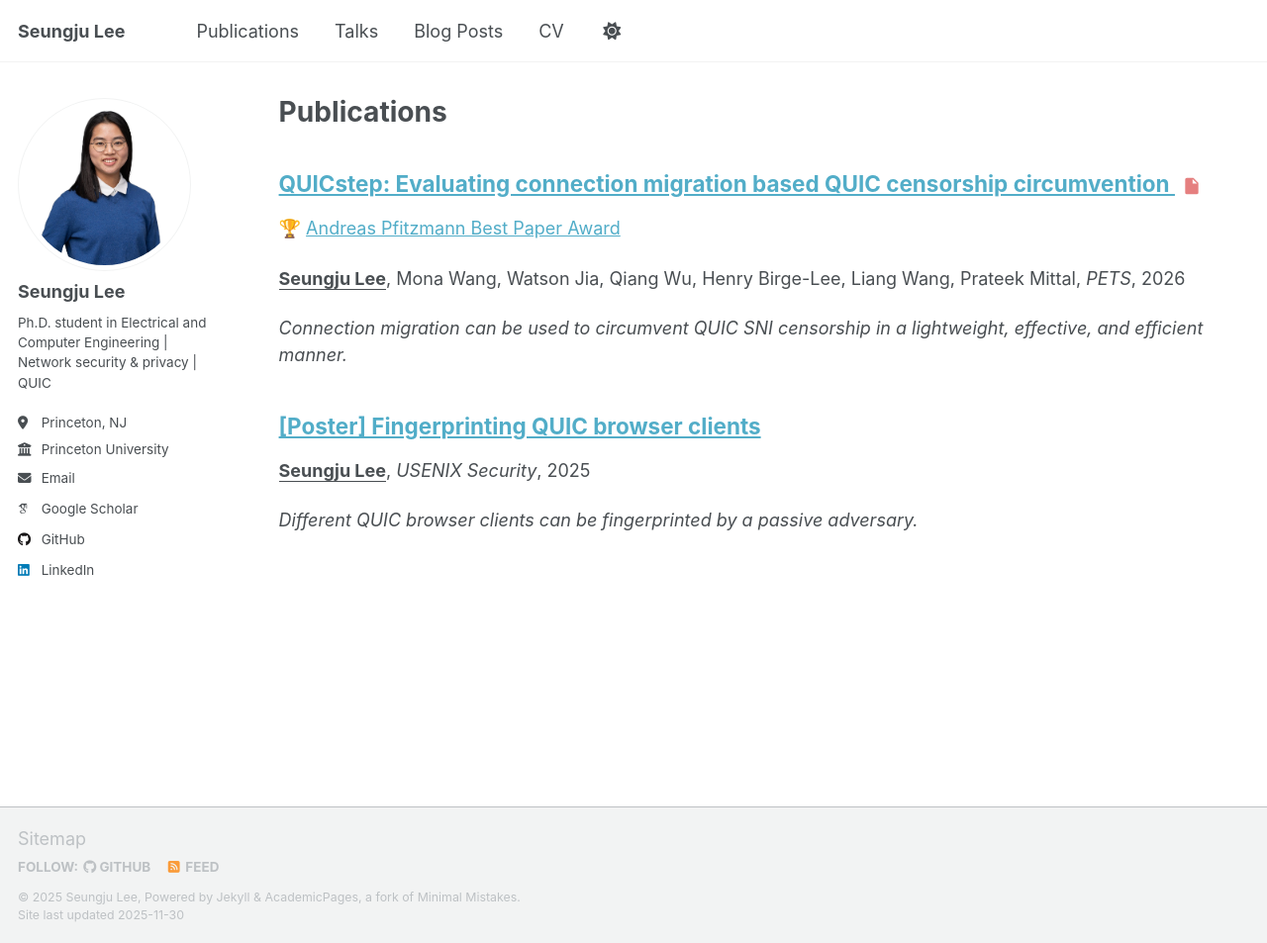
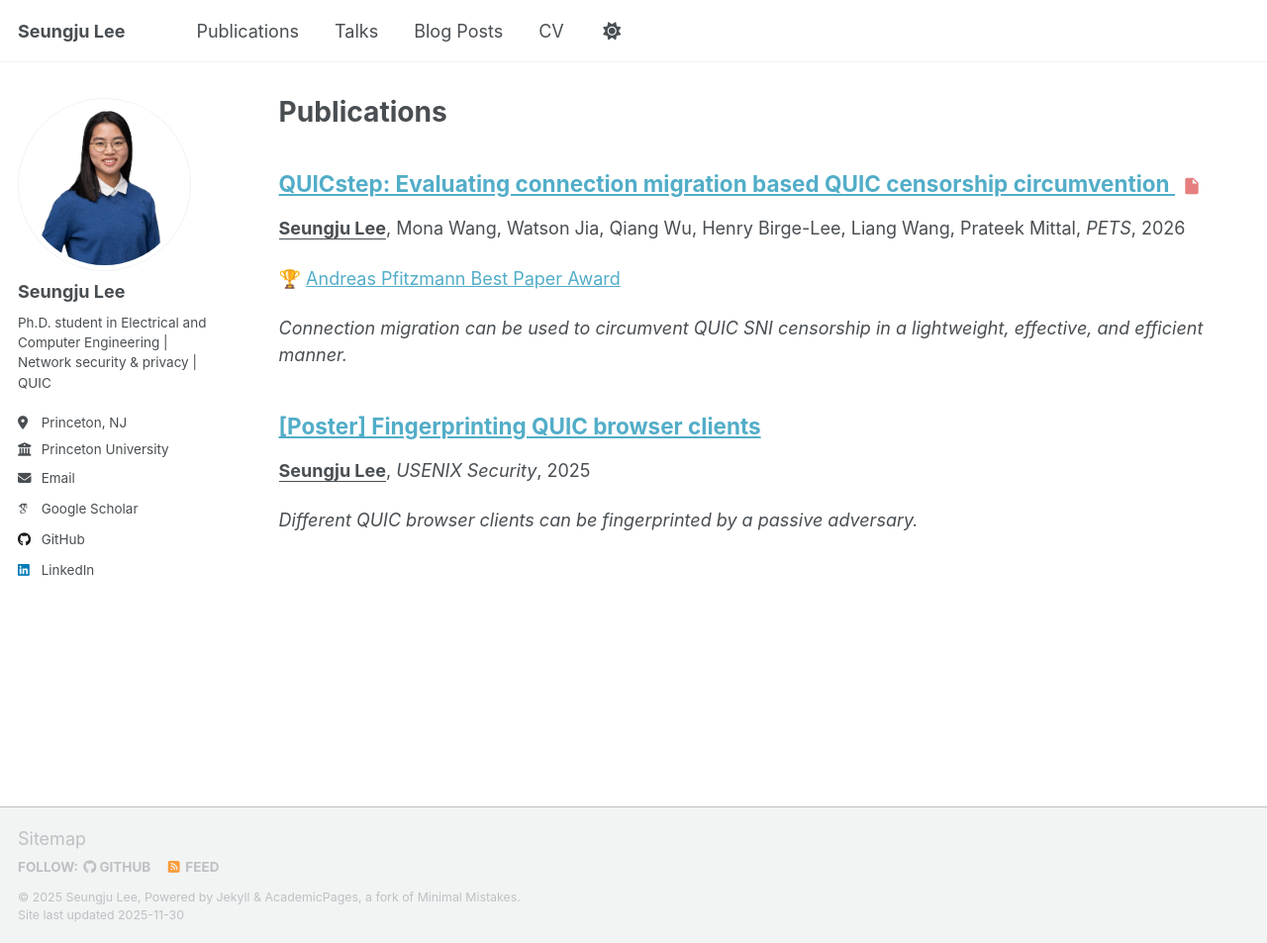
Before and after one commit to lsj1822/lsj1822.github.io, a Jekyll site: the page built from _pages/publications.md, in a window 1280 px wide and 953 px high. Shown: the whole window at 99% size. Built offline with Jekyll 4.4.1, drawn with Linux system fonts in a browser that asks for light colours; some web fonts are replaced; a script that is not in the unit is left out.

Commit message:
change order of author and award

```diff
--- a/_includes/archive-single.html
+++ b/_includes/archive-single.html
@@ -60,14 +60,6 @@
       {% endif %}
     </h2>
 
-    {% if post.award %}
-      {% if post.awardurl %}
-        <p>🏆 <a href="{{ post.awardurl }}">{{ post.award }}</a></p>
-      {% else %}
-        <p>🏆 {{ post.award }}</p>
-      {% endif %}
-    {% endif %}
-
     {% if post.read_time %}
       <p class="page__meta"><i class="fa fa-clock" aria-hidden="true"></i> {% include read-time.html %}</p>
     {% endif %}
@@ -90,6 +82,14 @@
         {% elsif post.date %}
          <p class="page__date"><strong><i class="fa fa-fw fa-calendar" aria-hidden="true"></i> {{ site.data.ui-text[site.locale].date_label | default: "Published:" }}</strong> <time datetime="{{ post.date | default: "1900-01-01" | date_to_xmlschema }}">{{ post.date | default: "1900-01-01" | date: "%B %d, %Y" }}</time></p>
         {% endif %}
+
+    {% if post.award %}
+      {% if post.awardurl %}
+        <p>🏆 <a href="{{ post.awardurl }}">{{ post.award }}</a></p>
+      {% else %}
+        <p>🏆 {{ post.award }}</p>
+      {% endif %}
+    {% endif %}
 
     {% if post.excerpt and site.read_more != 'enabled' %}
       <p class="archive__item-excerpt" itemprop="description"><em>{{ post.excerpt | markdownify }}</em></p>
```
Also changed, not shown: 1 other file.
